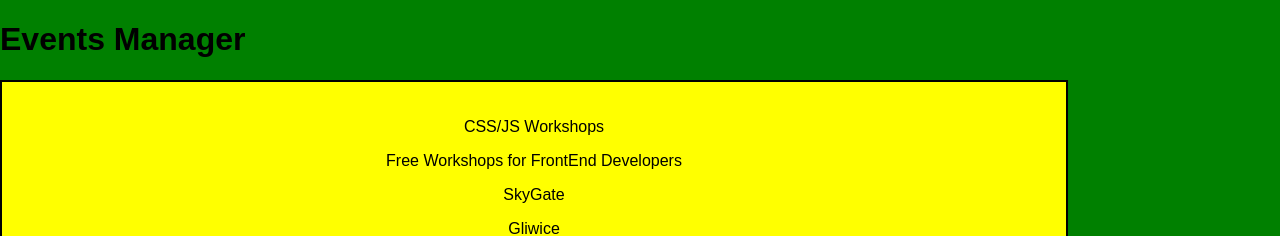
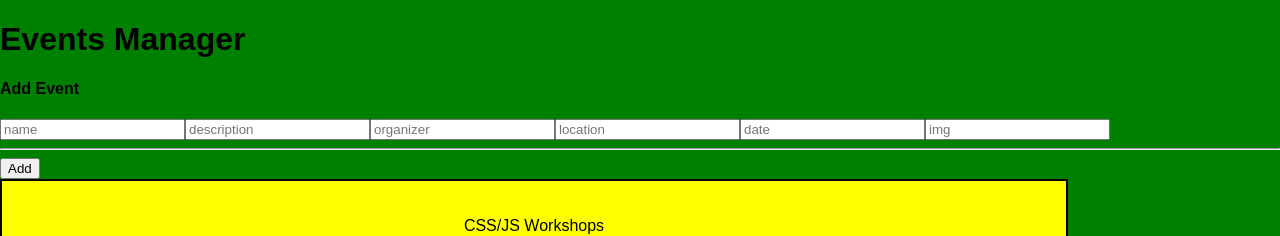
Before and after one commit to PietaTomasz/react-exercises, a React (Create React App) app in the folder crud/: page / in a window 1280 px wide. Shown: the top 236 px of the page. Built offline with nearby package versions, Linux system fonts and the light colour scheme.

Commit message:
adding new events

```diff
--- /dev/null
+++ b/crud/src/AddEvent.js
@@ -0,0 +1,33 @@
+import React, { Component } from 'react';
+
+class AddEvent extends Component {
+    onSubmit = (event) => {
+        event.preventDefault();
+        this.props.onAdd(this.nameInput.value, this.descriptionInput.value, this.organizerInput.value, this.locationInput.value, this.dateInput.value, this.imgInput.value);
+    }
+    render() {
+    return (
+        <form onSubmit={this.onSubmit}>
+            <h4>Add Event</h4>
+            <input placeholder="name"
+             ref={nameInput => this.nameInput = nameInput} />
+            <input placeholder="description"
+            ref={descriptionInput => this.descriptionInput =
+            descriptionInput} />
+            <input placeholder="organizer"
+            ref={organizerInput => this.organizerInput =
+            organizerInput} />
+            <input placeholder="location"
+            ref={locationInput => this.locationInput =
+            locationInput} />
+            <input placeholder="date"
+            ref={dateInput => this.dateInput = dateInput} />
+            <input placeholder="img"
+            ref={imgInput => this.imgInput = imgInput} /><hr/>
+            <button> Add</button>
+        </form>
+    )
+  }
+}
+
+export default AddEvent;
--- a/crud/src/App.js
+++ b/crud/src/App.js
@@ -1,6 +1,7 @@
 import React, { Component } from 'react';
 import './App.css';
 import Item from './Item';
+import AddEvent from './AddEvent';
 
 const events = [
   {
@@ -27,7 +28,7 @@
   constructor(props) {
     super(props);
     this.state = {
-      events: [],
+      events: JSON.parse(localStorage.getItem('events')),
       title: 'React Event Organizer'
     }
   }
@@ -37,7 +38,12 @@
   }
 
   addEvent = () => {
-    return JSON.parse(localStorage.getItem('events'));
+    return this.state.events;
+  }
+  onAdd = (name, description, organizer, location, date, img) => {
+    const events = this.addEvent();
+    events.push({ name, description, organizer, location, date, img });
+    this.setState({ events });
   }
   onDelete = (name) => {
     const events = this.addEvent();
@@ -53,6 +59,9 @@
     return (
       <div>
       <h1>Events Manager</h1>
+      <AddEvent
+      onAdd={this.onAdd}
+      />
       { this.state.events.map( event => {
         return (
           <Item
```
